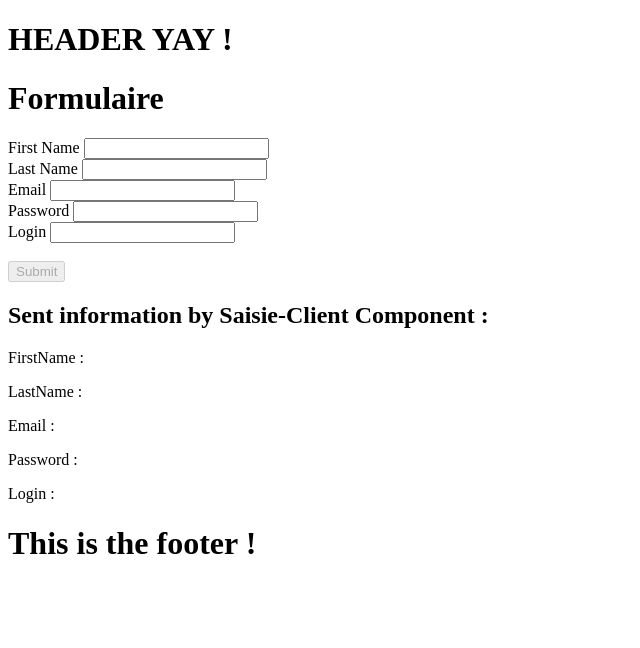
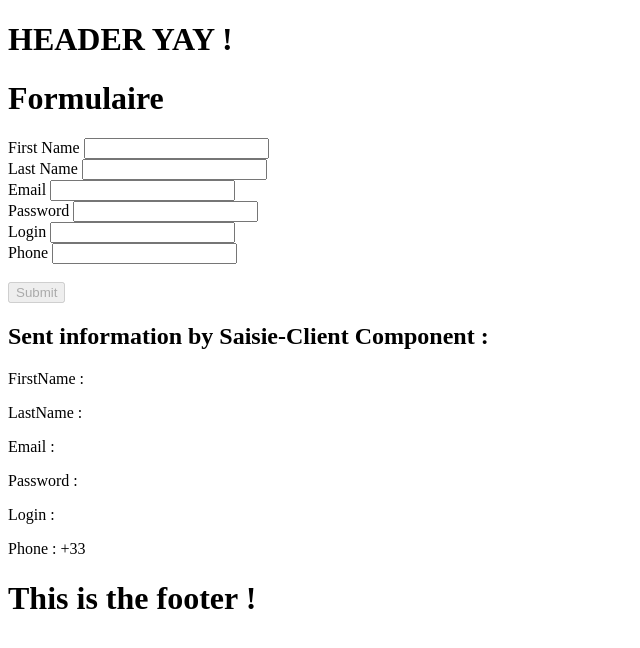
Before and after one commit to HAMMBE/tp02_HAMM_Benjamin, an Angular app: page / in a window 1280 px wide. Both pictures are taken after a click on the input 36 px from the left and 271 px from the top of the page. Shown: the top 648 px of the page, without its empty margins (0-640 px from the left). Built offline with nearby package versions, Linux system fonts and the light colour scheme.

Commit message:
feat: add directive & pipe(r)

```diff
--- a/src/Types/client.ts
+++ b/src/Types/client.ts
@@ -1,9 +1,10 @@
 export interface Client {
-  title : String;
+  title : string;
   valid : boolean;
-  firstname : String;
-  lastname : String;
-  email : String;
-  password : String;
-  login : String;
+  firstname : string;
+  lastname : string;
+  email : string;
+  password : string;
+  login : string;
+  phone : string;
 }
--- a/src/app/app.component.ts
+++ b/src/app/app.component.ts
@@ -7,7 +7,7 @@ import {Client} from "../Types/client";
   styleUrls: ['./app.component.css']
 })
 export class AppComponent {
-  title = '';
+  title = 'TESTTILE';
   client: Client= {
     title: '',
     valid: true,
@@ -15,7 +15,8 @@ export class AppComponent {
     lastname: '',
     email: '',
     password: '',
-    login: ''
+    login: '',
+    phone: ''
   }
 
   clientChange(e: Client) {
--- a/src/app/app.module.ts
+++ b/src/app/app.module.ts
@@ -7,6 +7,8 @@ import { FormsModule } from '@angular/forms';
 import { HeaderComponent } from './header/header.component';
 import { FooterComponent } from './footer/footer.component';
 import { ShowFormDataComponent } from './show-form-data/show-form-data.component';
+import { CtrlDataDirective } from './ctrl-data.directive';
+import { PhonePipe } from './phone.pipe';
 
 @NgModule({
   declarations: [
@@ -14,7 +16,9 @@ import { ShowFormDataComponent } from './show-form-data/show-form-data.component
     SaisieClientComponent,
     HeaderComponent,
     FooterComponent,
-    ShowFormDataComponent
+    ShowFormDataComponent,
+    CtrlDataDirective,
+    PhonePipe
   ],
   imports: [
     BrowserModule,
--- /dev/null
+++ b/src/app/ctrl-data.directive.ts
@@ -0,0 +1,19 @@
+import {Directive, ElementRef, HostListener, Input} from '@angular/core';
+
+@Directive({
+  selector: '[appCtrlData]'
+})
+export class CtrlDataDirective {
+
+  constructor(private _element: ElementRef) { }
+  @Input() appCtrlData: string = "";
+
+  @HostListener('blur') OnBlur() {
+    let regexp = new RegExp(this.appCtrlData);
+    if (!regexp.test(this._element.nativeElement.value)) {
+      this._element.nativeElement.style.backgroundColor = 'red';
+    } else {
+      this._element.nativeElement.style.backgroundColor = 'white';
+    }
+  }
+}
--- /dev/null
+++ b/src/app/phone.pipe.ts
@@ -0,0 +1,15 @@
+import { Pipe, PipeTransform } from '@angular/core';
+
+@Pipe({
+  name: 'phone'
+})
+export class PhonePipe implements PipeTransform {
+
+  transform(value: string | undefined): string {
+    if (value === undefined) {
+      return "";
+    }
+    return "+33 " + value.slice(1);
+  }
+
+}
--- a/src/app/saisie-client/saisie-client.component.html
+++ b/src/app/saisie-client/saisie-client.component.html
@@ -1,18 +1,20 @@
 <label for="firstname">First Name </label>
-<input id="firstname" [(ngModel)]="e.firstname">
+<input id="firstname" appCtrlData="^[A-Za-z\-]{2,20}$" [(ngModel)]="e.firstname">
 <br>
 <label for="lastname">Last Name </label>
-<input id="lastname" [(ngModel)]="e.lastname">
+<input id="lastname" appCtrlData="^[A-Za-z\-]{2,20}$" [(ngModel)]="e.lastname">
 <br>
 <label for="email">Email </label>
-<input id="email" [(ngModel)]="e.email">
+<input id="email" appCtrlData="^[\w-\.]+@([\w-]+\.)+[\w-]{2,4}$" [(ngModel)]="e.email">
 <br>
 <label for="password">Password </label>
-<input id="password" [(ngModel)]="e.password">
+<input id="password" type="password" appCtrlData="^(?=.*[A-Za-z])(?=.*\d)[A-Za-z\d]{8,}$" [(ngModel)]="e.password">
 <br>
 <label for="login">Login </label>
-<input id="login" [(ngModel)]="e.login">
+<input id="login" appCtrlData="^[A-Za-z0-9\-]{2,20}$" [(ngModel)]="e.login">
 <br>
-
+<label for="phone">Phone </label>
+<input id="phone" appCtrlData="^[0-9]{10}$" [(ngModel)]="e.phone">
+<br>
 <br>
   <input type="submit" [disabled]="!e.valid" (click)="click()"  name="submit" id="submit">
--- a/src/app/saisie-client/saisie-client.component.ts
+++ b/src/app/saisie-client/saisie-client.component.ts
@@ -17,13 +17,13 @@ export class SaisieClientComponent implements OnInit {
     lastname: '',
     email: '',
     password: '',
-    login: ''
+    login: '',
+    phone: ''
   };
   @Output() newClientEvent = new EventEmitter<Client>();
   constructor() {
 
   }
-
 
   ngOnInit(): void {
   }
--- a/src/app/show-form-data/show-form-data.component.html
+++ b/src/app/show-form-data/show-form-data.component.html
@@ -6,4 +6,5 @@
   <p>Email : {{client?.email}}</p>
   <p>Password : {{client?.password}}</p>
   <p>Login : {{client?.login}}</p>
+  <p>Phone : {{client?.phone | phone}}</p>
 </div>
```
Also changed, not shown: 1 other file (tests, documents, lock files or other folders).
